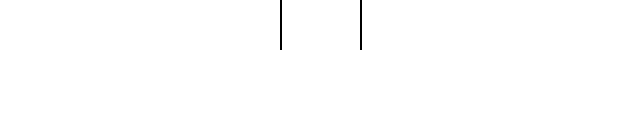
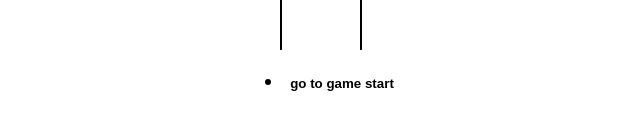
Before and after one commit to Jkverma1/tictactoe, a React (Vite) app: page / in a window 1280 px wide. Shown: the part 378-508 px from the top of the page, without its empty margins (318-958 px from the left). Built offline with nearby package versions, Linux system fonts and the light colour scheme.

Commit message:
game history working

```diff
--- a/src/App.jsx
+++ b/src/App.jsx
@@ -1,11 +1,12 @@
 import React, { useState } from "react";
 import Board from "./components/Board";
+import History from "./components/History";
 import { calculateWinner } from "./components/helpers";
 import "./styles/root.scss";
 
 const app = () => {
   const [history, setHistory] = useState([
-    { board: Array(9).fill(null) , isXNext: true},
+    { board: Array(9).fill(null), isXNext: true },
   ]);
   const [currentMove, setCurrentMove] = useState(0);
 
@@ -23,23 +24,26 @@
     setHistory((prev) => {
       const last = prev[prev.length - 1];
 
-      const newBoard =  last.board.map((square, pos) => {
+      const newBoard = last.board.map((square, pos) => {
         if (pos === position) {
           return last.isXNext ? "X" : "O";
         }
 
         return square;
       });
-      return prev.concat({ board: newBoard, isXNext: !last.isXNext })
+      return prev.concat({ board: newBoard, isXNext: !last.isXNext });
     });
-    setCurrentMove(prev => prev + 1);
+    setCurrentMove((prev) => prev + 1);
   };
-
+  const moveTo = (move) => {
+    setCurrentMove(move);
+  };
   return (
     <div className="app">
       <h1>TicTacToe App!</h1>
       <h2>{message}</h2>
       <Board board={current.board} handleSquareClick={handleSquareClick} />
+      <History history={history} moveTo={moveTo} currentMove={currentMove}/>
     </div>
   );
 };
--- /dev/null
+++ b/src/components/History.jsx
@@ -0,0 +1,27 @@
+import React from "react";
+
+const history = ({ history, moveTo, currentMove }) => {
+  return (
+    <ul>
+      {history.map((_, move) => {
+        return (
+          <li>
+            <button
+              style={{
+                fontWeight: move === currentMove ? "bold" : "normal",
+              }}
+              type="button"
+              onClick={() => {
+                moveTo(move);
+              }}
+            >
+              {move === 0 ? `go to game start` : `go to move#${move}`}
+            </button>
+          </li>
+        );
+      })}
+    </ul>
+  );
+};
+
+export default history;
```
